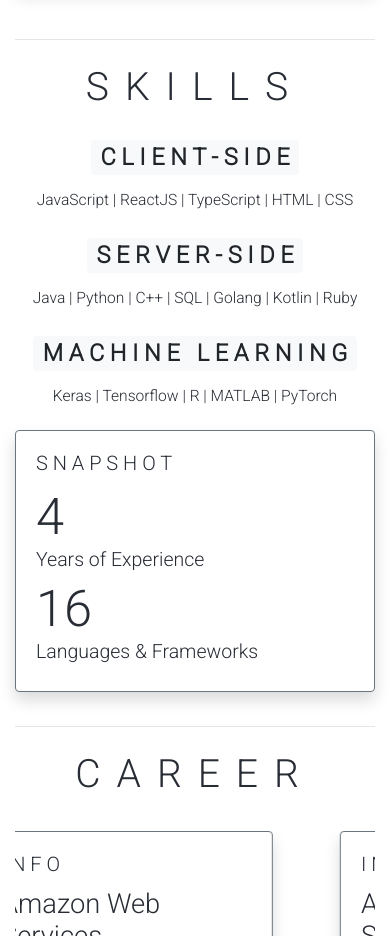
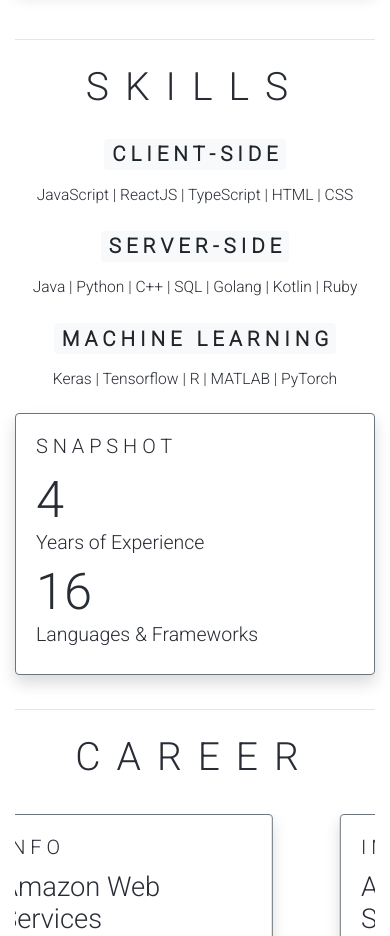
Before and after one commit to kialanpillay/showcase, a React (Create React App) app in the folder website/: page / in a window 390 px wide. Shown: the part 2460-3396 px from the top of the page. Built offline with nearby package versions, Linux system fonts and the light colour scheme.

Commit message:
Update App.css

```diff
--- a/website/src/App.css
+++ b/website/src/App.css
@@ -185,7 +185,7 @@ th {
   }
 
   .h1--skills {
-    font-size: 8vw;
+    font-size: 7vw;
     text-align: center;
   }
 
```
